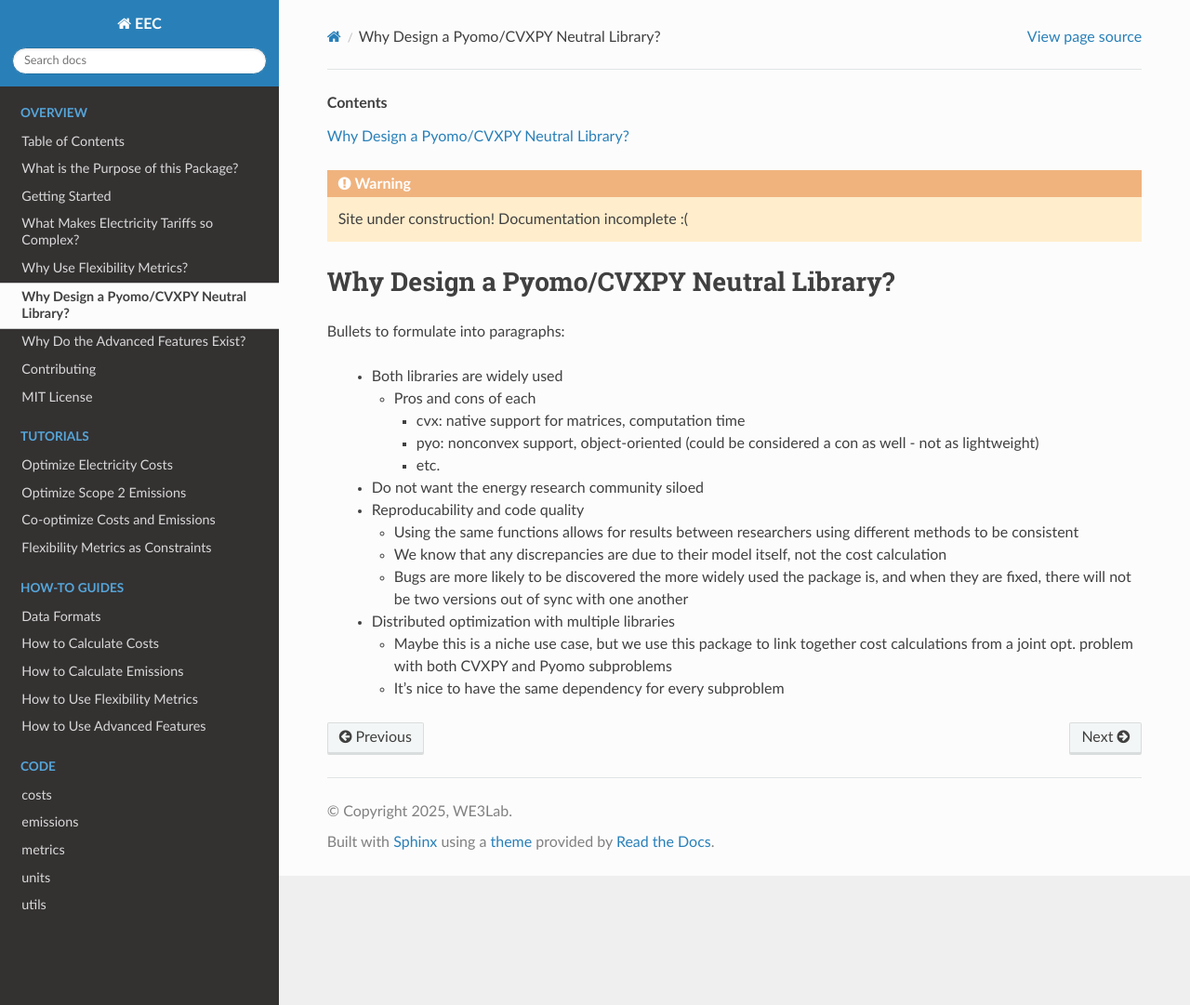
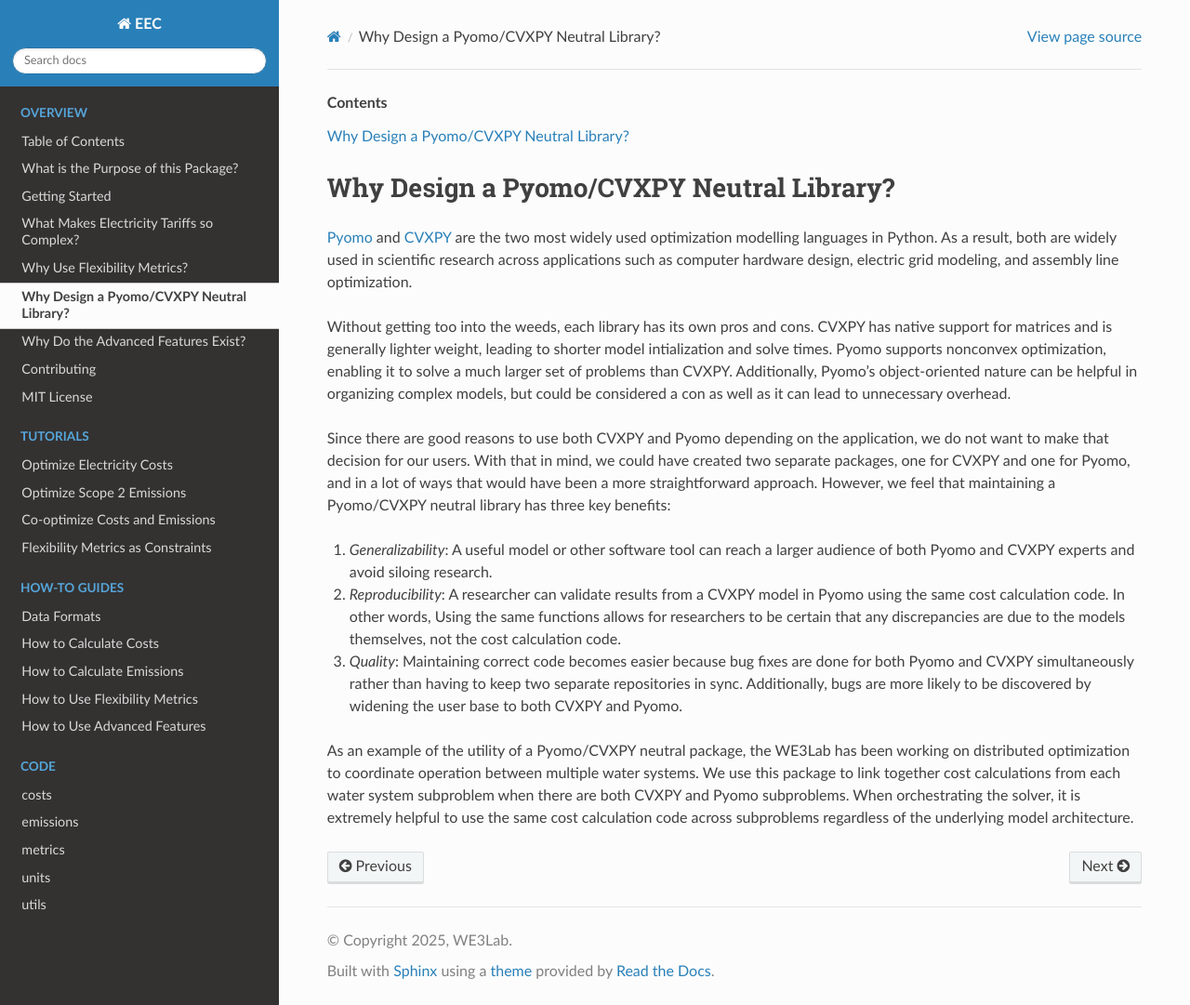
Before and after one commit to we3lab/eeco, a Sphinx documentation site: the page built from docs/why_neutral.rst, in a window 1280 px wide and 1081 px high. Shown: the whole window at 93% size. Built offline with Sphinx 7.4.7 and the Read the Docs theme 3.1.0, drawn with Linux system fonts in a browser that asks for light colours; formulas are drawn with MathJax 3.

Commit message:
Adding why_neutral.rst to this PR

```diff
--- a/docs/hello.rst
+++ b/docs/hello.rst
@@ -32,7 +32,7 @@ These functions can be performed in three different modes:
 (2) ``CVXPY``
 (3) ``Pyomo``
 
-More information about how to correctly format data inputs can be found in :ref:`dataformat`.
+More information about how to correctly format data inputs can be found in :ref:`data-format`.
 
 .. _batteryoptimization:
 
--- a/docs/why_neutral.rst
+++ b/docs/why_neutral.rst
@@ -1,9 +1,4 @@
 .. contents::
-
-.. WARNING::
-
-  Site under construction!
-  Documentation incomplete :(
 
 .. _why-neutral:
 
@@ -11,24 +6,24 @@
 Why Design a Pyomo/CVXPY Neutral Library?
 *****************************************
 
-Bullets to formulate into paragraphs:
+`Pyomo <https://www.pyomo.org/>`_ and `CVXPY <https://www.cvxpy.org/>`_ are the two most widely used optimization modelling languages in Python.
+As a result, both are widely used in scientific research across applications such as computer hardware design, electric grid modeling, and assembly line optimization.
 
-  - Both libraries are widely used
+Without getting too into the weeds, each library has its own pros and cons. CVXPY has native support for matrices and is generally lighter weight,
+leading to shorter model intialization and solve times.
+Pyomo supports nonconvex optimization, enabling it to solve a much larger set of problems than CVXPY.
+Additionally, Pyomo's object-oriented nature can be helpful in organizing complex models, but could be considered a con as well as it can lead to unnecessary overhead.
 
-    - Pros and cons of each
+Since there are good reasons to use both CVXPY and Pyomo depending on the application, we do not want to make that decision for our users.
+With that in mind, we could have created two separate packages, one for CVXPY and one for Pyomo, and in a lot of ways that would have been a more straightforward approach.
+However, we feel that maintaining a Pyomo/CVXPY neutral library has three key benefits:
 
-      - cvx: native support for matrices, computation time
-      - pyo: nonconvex support, object-oriented (could be considered a con as well - not as lightweight)
-      - etc.
-  - Do not want the energy research community siloed
-  - Reproducability and code quality
+#. *Generalizability*: A useful model or other software tool can reach a larger audience of both Pyomo and CVXPY experts and avoid siloing research.
+#. *Reproducibility*: A researcher can validate results from a CVXPY model in Pyomo using the same cost calculation code. In other words,
+   Using the same functions allows for researchers to be certain that any discrepancies are due to the models themselves, not the cost calculation code.
+#. *Quality*: Maintaining correct code becomes easier because bug fixes are done for both Pyomo and CVXPY simultaneously rather than having to keep
+   two separate repositories in sync. Additionally, bugs are more likely to be discovered by widening the user base to both CVXPY and Pyomo.
 
-    - Using the same functions allows for results between researchers using different methods to be consistent
-    - We know that any discrepancies are due to their model itself, not the cost calculation
-    - Bugs are more likely to be discovered the more widely used the package is,
-      and when they are fixed, there will not be two versions out of sync with one another
-  - Distributed optimization with multiple libraries
-
-    - Maybe this is a niche use case,
-      but we use this package to link together cost calculations from a joint opt. problem with both CVXPY and Pyomo subproblems
-    - It's nice to have the same dependency for every subproblem
+As an example of the utility of a Pyomo/CVXPY neutral package, the WE3Lab has been working on distributed optimization to coordinate operation between multiple water systems.
+We use this package to link together cost calculations from each water system subproblem when there are both CVXPY and Pyomo subproblems.
+When orchestrating the solver, it is extremely helpful to use the same cost calculation code across subproblems regardless of the underlying model architecture.
```
Also changed, not shown: docs/data_format.rst (+8 -8 lines), 1 other file.
